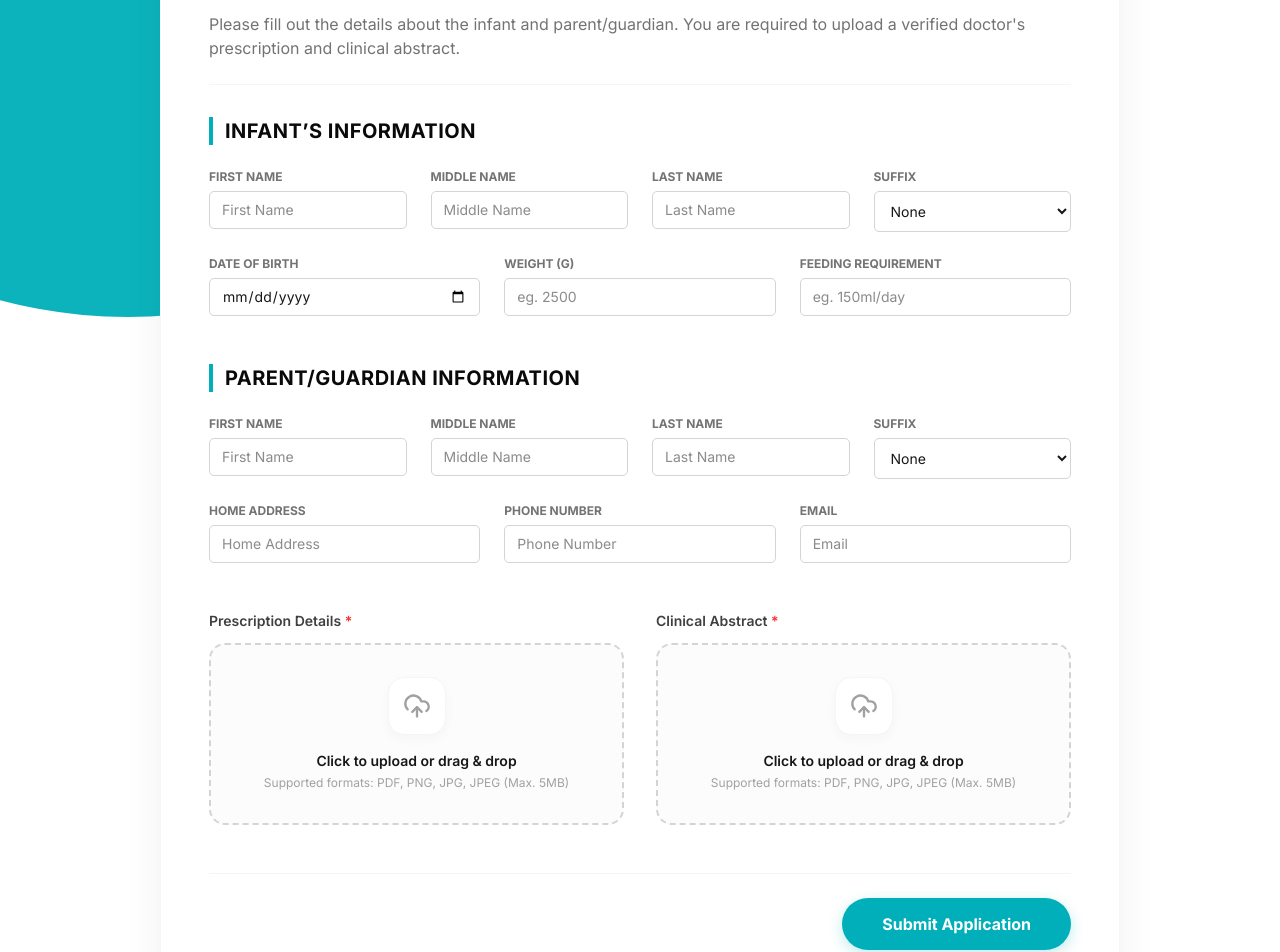
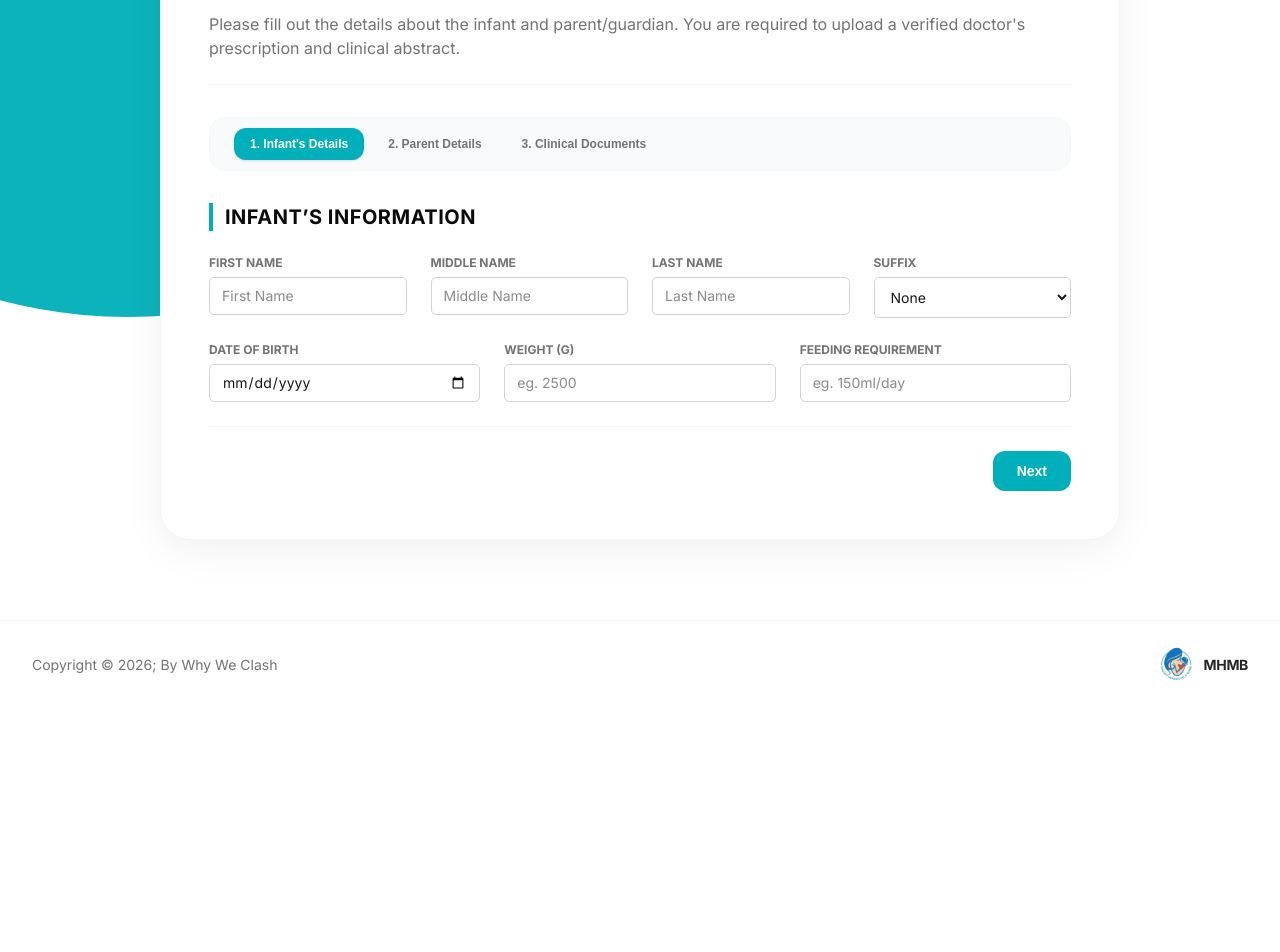
Before and after one commit to KaiserLycan/Makati-Human-Milk-Bank-Web, a Next.js app: page /apply/beneficiary in a window 1280 px wide. Shown: the part 262-1214 px from the top of the page. After the commit the page ends 971 px from the top, so only its background shows below. Built offline with nearby package versions, Linux system fonts and the light colour scheme; no server answers.

Commit message:
feat: align public donor and beneficiary application forms with staff management stepper layout

```diff
--- a/src/components/beneficiary-application.tsx
+++ b/src/components/beneficiary-application.tsx
@@ -12,6 +12,9 @@ export interface BeneficiaryApplicationProps {
 
 
 export default function BeneficiaryApplication({ onSubmitSuccess }: BeneficiaryApplicationProps) {
+  // Active Tab State
+  const [registerTab, setRegisterTab] = useState(1);
+
   // Form State
   const [formData, setFormData] = useState({
     // Infant info
@@ -317,10 +320,33 @@ export default function BeneficiaryApplication({ onSubmitSuccess }: BeneficiaryA
               </button>
             </div>
           ) : (
+            <>
+              {/* Stepper Tabs */}
+              <div className="bg-slate-50 border border-neutral-100 rounded-2xl px-6 py-2.5 flex gap-2 overflow-x-auto shrink-0 select-none mb-8">
+                {[
+                  { tab: 1, label: "1. Infant's Details" },
+                  { tab: 2, label: '2. Parent Details' },
+                  { tab: 3, label: '3. Clinical Documents' },
+                ].map((item) => (
+                  <button
+                    key={item.tab}
+                    type="button"
+                    onClick={() => setRegisterTab(item.tab)}
+                    className={`px-4 py-2 text-xs font-bold rounded-xl transition-all cursor-pointer whitespace-nowrap ${registerTab === item.tab
+                      ? 'bg-brand-teal text-white shadow-sm'
+                      : 'text-neutral-500 hover:bg-neutral-100 hover:text-neutral-800'
+                      }`}
+                  >
+                    {item.label}
+                  </button>
+                ))}
+              </div>
+
               <form onSubmit={handleSubmit} className="space-y-12">
 
                {/* SECTION 1: Infant's Information */}
-              <fieldset className="space-y-6">
+               {registerTab === 1 && (
+                 <fieldset className="space-y-6 animate-in fade-in duration-200">
                    <legend className="text-lg sm:text-xl font-sans font-bold text-neutral-950 uppercase tracking-wide border-l-4 border-brand-teal pl-3">
                      Infant’s Information
                    </legend>
@@ -443,10 +469,27 @@ export default function BeneficiaryApplication({ onSubmitSuccess }: BeneficiaryA
                        />
                      </div>
                    </div>
+
+                   {/* Form Actions Footer */}
+                   <div className="flex justify-between pt-6 border-t border-neutral-100">
+                     <div />
+                     <div className="flex gap-3">
+                       <button
+                         key="register-next-btn"
+                         type="button"
+                         onClick={() => setRegisterTab(2)}
+                         className="px-6 py-2.5 text-sm font-bold text-white bg-brand-teal hover:bg-brand-teal-dark rounded-xl transition-all cursor-pointer"
+                       >
+                         Next
+                       </button>
+                     </div>
+                   </div>
                  </fieldset>
+               )}
 
                {/* SECTION 2: Parent/Guardian Information */}
-              <fieldset className="space-y-6">
+               {registerTab === 2 && (
+                 <fieldset className="space-y-6 animate-in fade-in duration-200">
                    <legend className="text-lg sm:text-xl font-sans font-bold text-neutral-950 uppercase tracking-wide border-l-4 border-brand-teal pl-3">
                      Parent/Guardian Information
                    </legend>
@@ -570,36 +613,69 @@ export default function BeneficiaryApplication({ onSubmitSuccess }: BeneficiaryA
                        />
                      </div>
                    </div>
+
+                   {/* Form Actions Footer */}
+                   <div className="flex justify-between pt-6 border-t border-neutral-100">
+                     <div>
+                       <button
+                         key="register-prev-btn"
+                         type="button"
+                         onClick={() => setRegisterTab(1)}
+                         className="px-6 py-2.5 text-sm font-bold text-neutral-600 hover:text-neutral-800 bg-white border border-neutral-200 rounded-xl transition-all cursor-pointer"
+                       >
+                         Previous
+                       </button>
+                     </div>
+                     <div className="flex gap-3">
+                       <button
+                         key="register-next-btn"
+                         type="button"
+                         onClick={() => setRegisterTab(3)}
+                         className="px-6 py-2.5 text-sm font-bold text-white bg-brand-teal hover:bg-brand-teal-dark rounded-xl transition-all cursor-pointer"
+                       >
+                         Next
+                       </button>
+                     </div>
+                   </div>
                  </fieldset>
+               )}
 
                {/* SECTIONS 3 & 4: Prescription & Clinical Abstract File Uploads */}
+               {registerTab === 3 && (
+                 <div className="space-y-12 animate-in fade-in duration-200">
                    <div className="grid grid-cols-1 md:grid-cols-2 gap-8">
                      {renderUploadZone('prescription', prescriptionFile, dragPrescription, prescriptionRef, 'prescription')}
                      {renderUploadZone('abstract', clinicalAbstractFile, dragAbstract, abstractRef, 'abstract')}
                    </div>
 
-              {/* Submit Button */}
-              <div className="flex justify-end pt-6 border-t border-neutral-100">
+                   {/* Form Actions Footer */}
+                   <div className="flex justify-between pt-6 border-t border-neutral-100">
+                     <div>
                        <button
+                         key="register-prev-btn"
+                         type="button"
+                         onClick={() => setRegisterTab(2)}
+                         className="px-6 py-2.5 text-sm font-bold text-neutral-600 hover:text-neutral-800 bg-white border border-neutral-200 rounded-xl transition-all cursor-pointer"
+                       >
+                         Previous
+                       </button>
+                     </div>
+                     <div className="flex gap-3">
+                       <button
+                         key="register-submit-btn"
                          type="submit"
                          disabled={isSubmitting}
-                  className="w-full sm:w-auto bg-brand-teal hover:bg-brand-teal-dark disabled:bg-neutral-300 text-white font-sans font-bold text-base px-10 py-3.5 rounded-full transition-all duration-200 shadow-[0_4px_14px_rgba(0,175,185,0.25)] hover:shadow-[0_4px_20px_rgba(0,175,185,0.4)] hover:-translate-y-0.5 active:translate-y-0 disabled:translate-y-0 disabled:shadow-none flex items-center justify-center gap-2"
+                         className="bg-brand-teal hover:bg-brand-teal-dark disabled:bg-neutral-300 text-white font-sans font-bold text-base px-10 py-3 rounded-[10px] transition-all duration-200 shadow-[0_4px_14_rgba(0,175,185,0.25)] hover:shadow-[0_4px_20px_rgba(0,175,185,0.4)] hover:-translate-y-0.5 active:translate-y-0 disabled:translate-y-0 disabled:shadow-none flex items-center justify-center gap-2 cursor-pointer"
                        >
-                  {isSubmitting ? (
-                    <>
-                      <svg className="animate-spin h-5 w-5 text-white" fill="none" viewBox="0 0 24 24">
-                        <circle className="opacity-25" cx="12" cy="12" r="10" stroke="currentColor" strokeWidth="4" />
-                        <path className="opacity-75" fill="currentColor" d="M4 12a8 8 0 018-8V0C5.373 0 0 5.373 0 12h4zm2 5.291A7.962 7.962 0 014 12H0c0 3.042 1.135 5.824 3 7.938l3-2.647z" />
-                      </svg>
-                      Submitting...
-                    </>
-                  ) : (
-                    'Submit Application'
-                  )}
+                         {isSubmitting ? 'Submitting...' : 'Submit Application'}
                        </button>
                      </div>
+                   </div>
+                 </div>
+               )}
 
              </form>
+           </>
          )}
 
         </div>
--- a/src/components/donor-application.tsx
+++ b/src/components/donor-application.tsx
@@ -10,6 +10,9 @@ export interface DonorApplicationProps {
 }
 
 export default function DonorApplication({ onSubmitSuccess }: DonorApplicationProps) {
+  // Active Tab State
+  const [registerTab, setRegisterTab] = useState(1);
+
   // Form State
   const [formData, setFormData] = useState({
     // Personal Info
@@ -287,10 +290,33 @@ export default function DonorApplication({ onSubmitSuccess }: DonorApplicationPr
               </button>
             </div>
           ) : (
+            <>
+              {/* Stepper Tabs */}
+              <div className="bg-slate-50 border border-neutral-100 rounded-2xl px-6 py-2.5 flex gap-2 overflow-x-auto shrink-0 select-none mb-8">
+                {[
+                  { tab: 1, label: '1. Personal & Contact' },
+                  { tab: 2, label: '2. Travel & Donation' },
+                  { tab: 3, label: '3. Medical History' },
+                ].map((item) => (
+                  <button
+                    key={item.tab}
+                    type="button"
+                    onClick={() => setRegisterTab(item.tab)}
+                    className={`px-4 py-2 text-xs font-bold rounded-xl transition-all cursor-pointer whitespace-nowrap ${registerTab === item.tab
+                      ? 'bg-brand-teal text-white shadow-sm'
+                      : 'text-neutral-500 hover:bg-neutral-100 hover:text-neutral-800'
+                      }`}
+                  >
+                    {item.label}
+                  </button>
+                ))}
+              </div>
+
               <form onSubmit={handleSubmit} className="space-y-12">
 
                {/* SECTION 1: Personal Information */}
-              <fieldset className="space-y-6">
+               {registerTab === 1 && (
+                 <fieldset className="space-y-6 animate-in fade-in duration-200">
                    <legend className="text-lg sm:text-xl font-sans font-bold text-neutral-950 uppercase tracking-wide border-l-4 border-brand-teal pl-3">
                      Personal Information
                    </legend>
@@ -467,8 +493,11 @@ export default function DonorApplication({ onSubmitSuccess }: DonorApplicationPr
                      </div>
                    </div>
                  </fieldset>
+               )}
 
               {/* SECTION 2: Traveling Information */}
+              {registerTab === 2 && (
+                <>
                   <fieldset className="space-y-6">
                     <legend className="text-lg sm:text-xl font-sans font-bold text-neutral-950 uppercase tracking-wide border-l-4 border-brand-teal pl-3">
                       Traveling Information
@@ -621,29 +650,57 @@ export default function DonorApplication({ onSubmitSuccess }: DonorApplicationPr
                         />
                       </div>
                     </div>
+
+                    {/* Form Actions Footer */}
+                    <div className="flex justify-between pt-6 border-t border-neutral-100">
+                      <div>
+                        {registerTab > 1 && (
+                          <button
+                            key="register-prev-btn"
+                            type="button"
+                            onClick={() => setRegisterTab((t) => Math.max(1, t - 1))}
+                            className="px-6 py-2.5 text-sm font-bold text-neutral-600 hover:text-neutral-800 bg-white border border-neutral-200 rounded-xl transition-all cursor-pointer"
+                          >
+                            Previous
+                          </button>
+                        )}
+                      </div>
+                      <div className="flex gap-3">
+                        <button
+                          key="register-next-btn"
+                          type="button"
+                          onClick={() => setRegisterTab((t) => Math.min(3, t + 1))}
+                          className="px-6 py-2.5 text-sm font-bold text-white bg-brand-teal hover:bg-brand-teal-dark rounded-xl transition-all cursor-pointer"
+                        >
+                          Next
+                        </button>
+                      </div>
+                    </div>
                   </fieldset>
+                </>
+              )}
 
-              {/* SECTION 4: Medical History */}
+               {/* SECTION 3: Medical History */}
+               {registerTab === 3 && (
+                 <div className="space-y-12 animate-in fade-in duration-200">
                    <div className="space-y-6">
                      <h3 className="text-lg sm:text-xl font-sans font-bold text-neutral-950 uppercase tracking-wide border-l-4 border-brand-teal pl-3">
                        Medical History Questionnaire
                      </h3>
 
-                <div className="border border-neutral-200 rounded-[15px] overflow-hidden divide-y divide-neutral-200 shadow-sm">
-
+                     <div className="border border-neutral-100 rounded-[20px] overflow-hidden shadow-sm">
                        {/* Category 1: Infectious & Medical Illness History */}
                        <div>
-                    <div className="bg-neutral-100/70 p-4 font-sans font-bold text-neutral-900 text-sm sm:text-base flex justify-between">
-                      <span>Infectious & Medical Illness History</span>
-                      <span className="text-neutral-500 hidden sm:inline">Yes/No Selection</span>
+                         <div className="bg-neutral-100/70 p-4 font-sans font-bold text-neutral-900 text-sm sm:text-base">
+                           Infectious & Medical Illness History
                          </div>
                          <div>
-                      {renderMedicalRow('Tuberculosis', 'tuberculosis', false)}
-                      {renderMedicalRow('Hepatitis B', 'hepatitisB', true)}
-                      {renderMedicalRow('Mastitis / Breast inflammation', 'mastitis', false)}
-                      {renderMedicalRow('Syphilis', 'syphilis', true)}
-                      {renderMedicalRow('Herpes', 'herpes', false)}
-                      {renderMedicalRow('Sexually Transmitted Disease (STD)', 'std', true)}
+                           {renderMedicalRow('History of Tuberculosis?', 'tuberculosis', false)}
+                           {renderMedicalRow('Hepatitis B Carrier?', 'hepatitisB', true)}
+                           {renderMedicalRow('Mastitis / Breast inflammation?', 'mastitis', false)}
+                           {renderMedicalRow('History of Syphilis?', 'syphilis', true)}
+                           {renderMedicalRow('Active Herpes Lesions?', 'herpes', false)}
+                           {renderMedicalRow('Sexually Transmitted Disease (STD)?', 'std', true)}
                          </div>
                        </div>
 
@@ -653,9 +710,9 @@ export default function DonorApplication({ onSubmitSuccess }: DonorApplicationPr
                            Substance Use & Habits
                          </div>
                          <div>
-                      {renderMedicalRow('Have you consumed alcohol in the last 24 hours?', 'alcohol24h', false)}
+                           {renderMedicalRow('Consumed alcohol in the past 24 hours?', 'alcohol24h', false)}
                            {renderMedicalRow('Do you smoke?', 'smoke', true)}
-                      {renderMedicalRow('Do you use any illegal/prohibited drugs?', 'illegalDrugs', false)}
+                           {renderMedicalRow('Use any illegal/prohibited drugs?', 'illegalDrugs', false)}
                            {renderMedicalRow('Intravenous drug use?', 'intravenousDrugs', true)}
                          </div>
                        </div>
@@ -715,28 +772,37 @@ export default function DonorApplication({ onSubmitSuccess }: DonorApplicationPr
                      </div>
                    </div>
 
-              {/* Submit Button */}
-              <div className="flex justify-end pt-6 border-t border-neutral-100">
+                   {/* Form Actions Footer */}
+                   <div className="flex justify-between pt-6 border-t border-neutral-100">
+                     <div>
+                       {registerTab > 1 && (
                          <button
+                           key="register-prev-btn"
+                           type="button"
+                           onClick={() => setRegisterTab((t) => Math.max(1, t - 1))}
+                           className="px-6 py-2.5 text-sm font-bold text-neutral-600 hover:text-neutral-800 bg-white border border-neutral-200 rounded-xl transition-all cursor-pointer"
+                         >
+                           Previous
+                         </button>
+                       )}
+                     </div>
+
+                     <div className="flex gap-3">
+                       <button
+                         key="register-submit-btn"
                          type="submit"
                          disabled={isSubmitting}
-                  className="w-full sm:w-auto bg-brand-teal hover:bg-brand-teal-dark disabled:bg-neutral-300 text-white font-sans font-bold text-base px-10 py-3.5 rounded-full transition-all duration-200 shadow-[0_4px_14px_rgba(0,175,185,0.25)] hover:shadow-[0_4px_20px_rgba(0,175,185,0.4)] hover:-translate-y-0.5 active:translate-y-0 disabled:translate-y-0 disabled:shadow-none flex items-center justify-center gap-2"
+                         className="bg-brand-teal hover:bg-brand-teal-dark disabled:bg-neutral-300 text-white font-sans font-bold text-base px-10 py-3 rounded-[10px] transition-all duration-200 shadow-[0_4px_14_rgba(0,175,185,0.25)] hover:shadow-[0_4px_20px_rgba(0,175,185,0.4)] hover:-translate-y-0.5 active:translate-y-0 disabled:translate-y-0 disabled:shadow-none flex items-center justify-center gap-2 cursor-pointer"
                        >
-                  {isSubmitting ? (
-                    <>
-                      <svg className="animate-spin h-5 w-5 text-white" fill="none" viewBox="0 0 24 24">
-                        <circle className="opacity-25" cx="12" cy="12" r="10" stroke="currentColor" strokeWidth="4" />
-                        <path className="opacity-75" fill="currentColor" d="M4 12a8 8 0 018-8V0C5.373 0 0 5.373 0 12h4zm2 5.291A7.962 7.962 0 014 12H0c0 3.042 1.135 5.824 3 7.938l3-2.647z" />
-                      </svg>
-                      Submitting...
-                    </>
-                  ) : (
-                    'Submit Application'
-                  )}
+                         {isSubmitting ? 'Submitting...' : 'Submit Application'}
                        </button>
                      </div>
+                   </div>
+                 </div>
+               )}
 
              </form>
+           </>
           )}
 
         </div>
```
Lines whose indentation alone changed are shown as unchanged.
